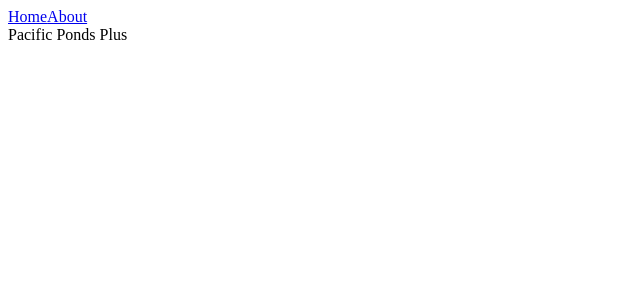
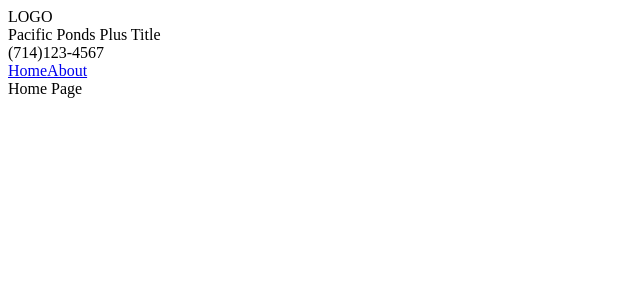
Before and after one commit to raylopez509/pacificpondsplus, a Next.js app: page / in a window 1280 px wide. Shown: the top 300 px of the page, without its empty margins (0-640 px from the left). Built offline with nearby package versions, Linux system fonts and the light colour scheme.

Commit message:
Added header, navbar, and content
Added basic header and navbar. Basic content in each of the pages too.

```diff
--- a/src/app/layout.js
+++ b/src/app/layout.js
@@ -1,6 +1,7 @@
 import { Inter } from "next/font/google";
 import "./globals.css";
 import Navbar from "../components/Navbar";
+import Header from "../components/Header";
 
 const inter = Inter({ subsets: ["latin"] });
 
@@ -13,10 +14,11 @@ const inter = Inter({ subsets: ["latin"] });
 export default function RootLayout({ children }) {
   return (
     <html lang="en">
+      <Header />
+      <Navbar />
       <head>
         <title>Pacific Ponds Plus</title>
       </head>
-      <Navbar />
       <body>{children}</body>
     </html>
   );
--- a/src/app/page.js
+++ b/src/app/page.js
@@ -3,7 +3,7 @@ import styles from "./page.module.css";
 
 export default function Home() {
   return (
-    <main>Pacific Ponds Plus</main>
+    <main>Home Page</main>
     // <main className={styles.main}>
     //   <div className={styles.description}>
     //     <p>
--- /dev/null
+++ b/src/components/Header.js
@@ -0,0 +1,11 @@
+const Header = () => {
+  return (
+    <>
+      <div>LOGO</div>
+      <div>Pacific Ponds Plus Title</div>
+      <div>(714)123-4567</div>
+    </>
+  );
+};
+
+export default Header;
```
